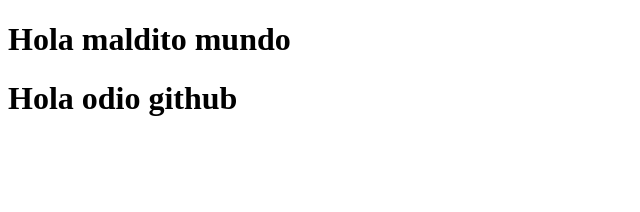
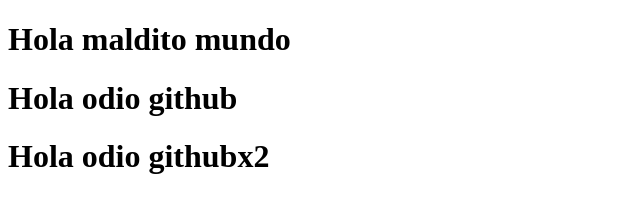
Before and after one commit to alexcortezconde/cuarto-repo, a plain HTML site: page index.html in a window 1280 px wide. Shown: the whole page, without its empty margins (0-640 px from the left). Drawn offline with Linux system fonts and the light colour scheme.

Commit message:
odio github x2

```diff
--- a/index.html
+++ b/index.html
@@ -9,5 +9,6 @@
 <body>
     <h1>Hola maldito mundo</h1>
     <h1>Hola odio github</h1>
+    <h1>Hola odio githubx2</h1>
 </body>
 </html>
```
